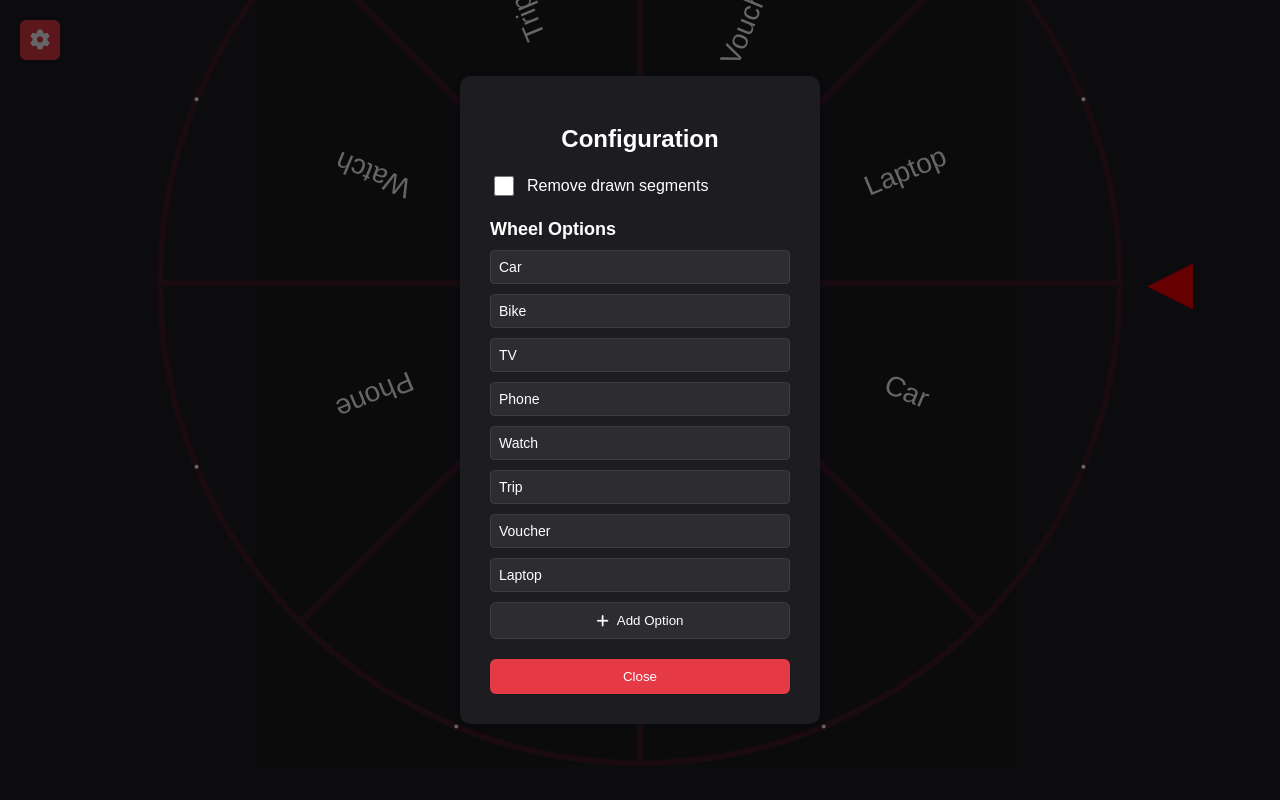
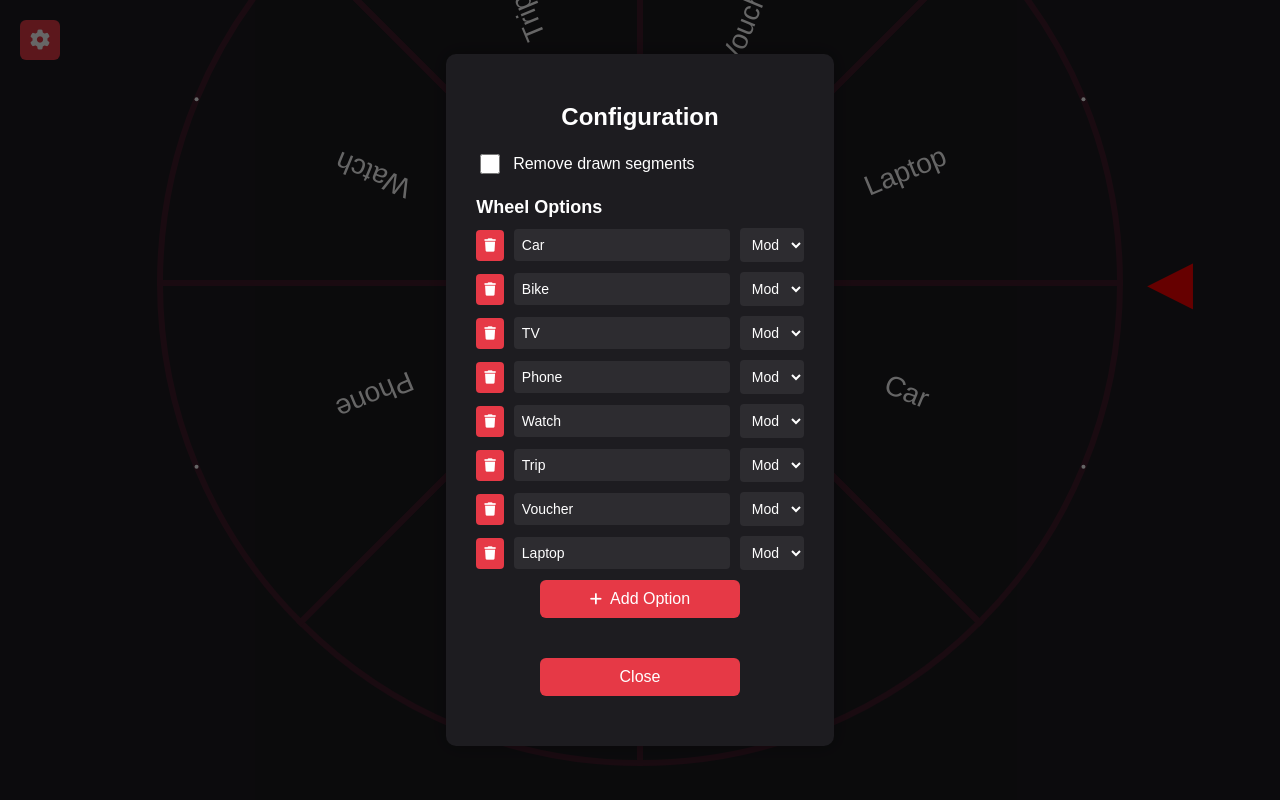
Before and after one commit to Koriagami/OSU-Roulette, a website: page pages/index.html in a window 1280 px wide. Both pictures are taken after a click on the button 40 px from the left and 40 px from the top of the page. Shown: the top 800 px of the page. Drawn offline with nearby package versions, Linux system fonts and the light colour scheme.

Commit message:
Add mods to the options + Osu API

```diff
--- a/css/styles.css
+++ b/css/styles.css
@@ -176,7 +176,9 @@ body {
   background: #1d1c20;
   padding: 30px;
   border-radius: 10px;
-  width: 300px;
+  min-width: 300px;
+  width: auto;
+  max-width: 90vw;
   box-shadow: 0 0 20px rgba(0, 0, 0, 0.3);
 }
 
@@ -207,7 +209,9 @@ body {
 }
 
 .close-btn {
-  width: 100%;
+  width: 200px;
+  min-width: 200px;
+  max-width: 400px;
   padding: 10px;
   background: #e63946;
   color: white;
@@ -215,6 +219,9 @@ body {
   border-radius: 6px;
   cursor: pointer;
   transition: 0.3s;
+  margin: 40px auto 20px;
+  display: block;
+  font-size: 16px;
 }
 
 .close-btn:hover {
@@ -223,6 +230,7 @@ body {
 
 .options-list {
   margin: 20px 0;
+  width: 100%;
 }
 
 .options-list h3 {
@@ -231,34 +239,112 @@ body {
   font-size: 18px;
 }
 
-.option-item {
+.option-input {
   display: flex;
   align-items: center;
   gap: 10px;
   margin-bottom: 10px;
 }
 
-.option-item input {
-  flex: 1;
+.option-input input {
+  width: 200px;
+  min-width: 200px;
+  max-width: 400px;
   padding: 8px;
+  border: none;
+  border-radius: 4px;
   background: #2d2c30;
-  border: 1px solid #3d3c40;
-  border-radius: 4px;
   color: white;
   font-size: 14px;
 }
 
-.option-item input:focus {
-  outline: none;
-  border-color: #e63946;
+.option-input button {
+  background: #e63946;
+  color: white;
+  border: none;
+  border-radius: 4px;
+  padding: 8px;
+  cursor: pointer;
+  transition: 0.3s;
+  flex-shrink: 0;
+}
+
+.option-input button:hover {
+  background: #d62828;
+}
+
+.mods-container {
+  display: flex;
+  align-items: center;
+  gap: 5px;
+  flex-shrink: 0;
+}
+
+.mod-select {
+  padding: 8px;
+  border: none;
+  border-radius: 4px;
+  background: #2d2c30;
+  color: white;
+  font-size: 14px;
+  cursor: pointer;
+  min-width: 60px;
+  display: none;
+}
+
+.mod-select:first-of-type {
+  display: block;
+}
+
+.mod-select:disabled {
+  opacity: 0.5;
+  cursor: not-allowed;
+}
+
+.mod-select option {
+  color: white;
+  background: #2d2c30;
+}
+
+.mod-select option[value=""] {
+  color: #666;
+  display: none;
+}
+
+.add-mod-btn {
+  background: #2d2c30;
+  color: white;
+  border: none;
+  border-radius: 4px;
+  padding: 8px;
+  cursor: pointer;
+  transition: 0.3s;
+  display: flex;
+  align-items: center;
+  justify-content: center;
+}
+
+.add-mod-btn:hover {
+  background: #3d3c40;
+}
+
+.add-mod-btn:disabled {
+  opacity: 0.5;
+  cursor: not-allowed;
+}
+
+.add-mod-btn i {
+  font-size: 14px;
 }
 
 .add-option-btn {
-  width: 100%;
+  width: 200px;
+  min-width: 200px;
+  max-width: 400px;
   padding: 10px;
-  background: #2d2c30;
+  background: #e63946;
   color: white;
-  border: 1px solid #3d3c40;
+  border: none;
   border-radius: 6px;
   cursor: pointer;
   transition: 0.3s;
@@ -266,11 +352,12 @@ body {
   align-items: center;
   justify-content: center;
   gap: 8px;
+  margin: 10px auto;
+  font-size: 16px;
 }
 
 .add-option-btn:hover {
-  background: #3d3c40;
-  border-color: #e63946;
+  background: #d62828;
 }
 
 .add-option-btn i {
--- a/js/script.js
+++ b/js/script.js
@@ -1,9 +1,12 @@
 const wheel = document.getElementById("wheel");
 const segments = 8;
 let options = ["Car", "Bike", "TV", "Phone", "Watch", "Trip", "Voucher", "Laptop"];
+const availableMods = ["EZ", "NF", "HT", "HR", "SD", "PF", "DT", "NC", "HD"];
 
 let currentOptions = [...options];
 let drawnSegments = new Set();
+let selectedMods = new Map(); // Track selected mods for each option
+
 const removeDrawnCheckbox = document.getElementById("removeDrawnCheckbox");
 const configBtn = document.getElementById("configBtn");
 const configPopup = document.getElementById("configPopup");
@@ -19,37 +22,147 @@ function initializeOptionsList() {
   });
 }
 
-// Create option input element
+function createModDropdowns(optionIndex) {
+  const modsContainer = document.createElement("div");
+  modsContainer.className = "mods-container";
+
+  // Initialize selected mods for this option if not exists
+  if (!selectedMods.has(optionIndex)) {
+    selectedMods.set(optionIndex, new Set());
+  }
+
+  const selectedModsForOption = selectedMods.get(optionIndex);
+  let visibleDropdowns = 0;
+
+  // Create all mod dropdowns but only show the first one
+  availableMods.forEach((mod, i) => {
+    const select = document.createElement("select");
+    select.className = "mod-select";
+    select.required = true;
+
+    // Add placeholder option
+    const placeholderOption = document.createElement("option");
+    placeholderOption.value = "";
+    placeholderOption.textContent = "Mod";
+    placeholderOption.disabled = true;
+    placeholderOption.selected = true;
+    placeholderOption.hidden = true;
+    select.appendChild(placeholderOption);
+
+    // Add available mods
+    availableMods.forEach((m) => {
+      const option = document.createElement("option");
+      option.value = m;
+      option.textContent = m;
+      option.disabled = selectedModsForOption.has(m);
+      select.appendChild(option);
+    });
+
+    // If this mod was previously selected, show and disable the dropdown
+    if (selectedModsForOption.has(mod)) {
+      select.value = mod;
+      select.disabled = true;
+      select.style.display = "block";
+      visibleDropdowns++;
+    } else if (visibleDropdowns === selectedModsForOption.size && visibleDropdowns === i) {
+      // Show only the first available dropdown
+      select.style.display = "block";
+    } else {
+      select.style.display = "none";
+    }
+
+    // Handle mod selection
+    select.addEventListener("change", () => {
+      if (select.value) {
+        // Add the selected mod to this option's set
+        selectedModsForOption.add(select.value);
+        selectedMods.set(optionIndex, selectedModsForOption); // Update the Map
+
+        // Disable the selected mod in all other dropdowns
+        const allSelects = modsContainer.querySelectorAll("select");
+        allSelects.forEach((s) => {
+          if (s !== select) {
+            const option = s.querySelector(`option[value="${select.value}"]`);
+            if (option) option.disabled = true;
+          }
+        });
+        select.disabled = true;
+
+        // Show the next dropdown if there is one
+        const nextSelect = select.nextElementSibling;
+        if (nextSelect) {
+          nextSelect.style.display = "block";
+        }
+
+        // Update the wheel to show the selected mods
+        createWheel();
+      }
+    });
+
+    modsContainer.appendChild(select);
+  });
+
+  return modsContainer;
+}
+
 function createOptionInput(value, index) {
-  const optionItem = document.createElement("div");
-  optionItem.className = "option-item";
+  const optionDiv = document.createElement("div");
+  optionDiv.className = "option-input";
+
+  const deleteBtn = document.createElement("button");
+  deleteBtn.innerHTML = '<i class="fas fa-trash"></i>';
 
   const input = document.createElement("input");
   input.type = "text";
   input.value = value;
   input.placeholder = "Enter option text";
 
-  input.addEventListener("input", (e) => {
-    options[index] = e.target.value;
+  const modsContainer = createModDropdowns(index);
+
+  optionDiv.appendChild(deleteBtn);
+  optionDiv.appendChild(input);
+  optionDiv.appendChild(modsContainer);
+  optionsContainer.appendChild(optionDiv);
+
+  // Update option text when input changes
+  input.addEventListener("input", () => {
+    options[index] = input.value;
     currentOptions = [...options];
     createWheel();
   });
 
-  optionItem.appendChild(input);
-  optionsContainer.appendChild(optionItem);
+  // Delete option when delete button is clicked
+  deleteBtn.addEventListener("click", () => {
+    if (options.length > 1) {
+      // Remove the option and its mods
+      options.splice(index, 1);
+      selectedMods.delete(index);
+
+      // Reindex the remaining mods
+      const newSelectedMods = new Map();
+      selectedMods.forEach((mods, oldIndex) => {
+        if (oldIndex > index) {
+          newSelectedMods.set(oldIndex - 1, mods);
+        } else if (oldIndex < index) {
+          newSelectedMods.set(oldIndex, mods);
+        }
+      });
+      selectedMods = newSelectedMods;
+
+      currentOptions = [...options];
+      initializeOptionsList();
+      createWheel();
+    }
+  });
 }
 
 // Add new option
 addOptionBtn.addEventListener("click", () => {
-  const newOption = `Option ${options.length + 1}`;
-  options.push(newOption);
+  options.push("New Option");
   currentOptions = [...options];
-  createOptionInput(newOption, options.length - 1);
+  initializeOptionsList();
   createWheel();
 });
-
-// Initialize the options list
-initializeOptionsList();
 
 // Configuration pop-up handlers
 configBtn.addEventListener("click", () => {
@@ -140,7 +253,12 @@ function createWheel() {
     text.setAttribute("text-anchor", "middle");
     text.setAttribute("alignment-baseline", "middle");
     text.setAttribute("transform", `rotate(${textAngle}, ${textX}, ${textY})`);
-    text.textContent = currentOptions[i];
+
+    // Get the option text and its mods
+    const optionText = currentOptions[i];
+    const selectedModsForOption = selectedMods.get(i) || new Set();
+    const modsText = selectedModsForOption.size > 0 ? ` [${Array.from(selectedModsForOption).join(", ")}]` : "";
+    text.textContent = optionText + modsText;
 
     svg.appendChild(text);
 
@@ -178,6 +296,9 @@ function createWheel() {
 
 // Initialize the wheel
 createWheel();
+
+// Initialize the options list
+initializeOptionsList();
 
 // Handle checkbox changes
 removeDrawnCheckbox.addEventListener("change", (e) => {
--- /dev/null
+++ b/package.json
@@ -0,0 +1,5 @@
+{
+  "dependencies": {
+    "osu-api-v2-js": "^1.1.3"
+  }
+}
```
Also changed, not shown: 1 other file.
